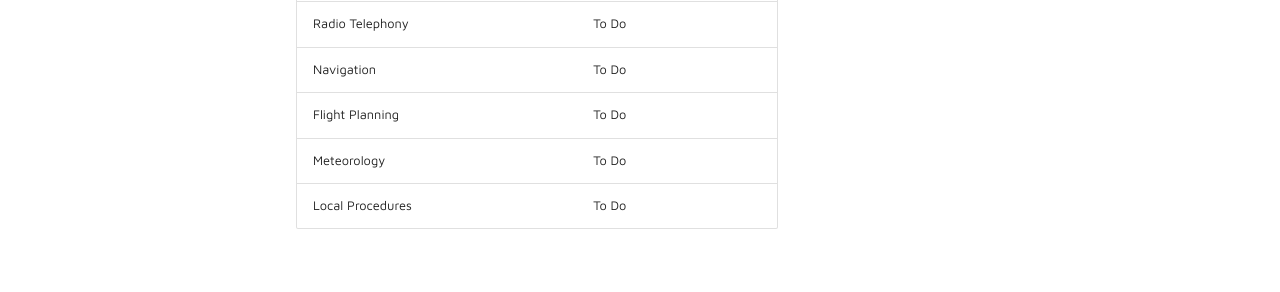
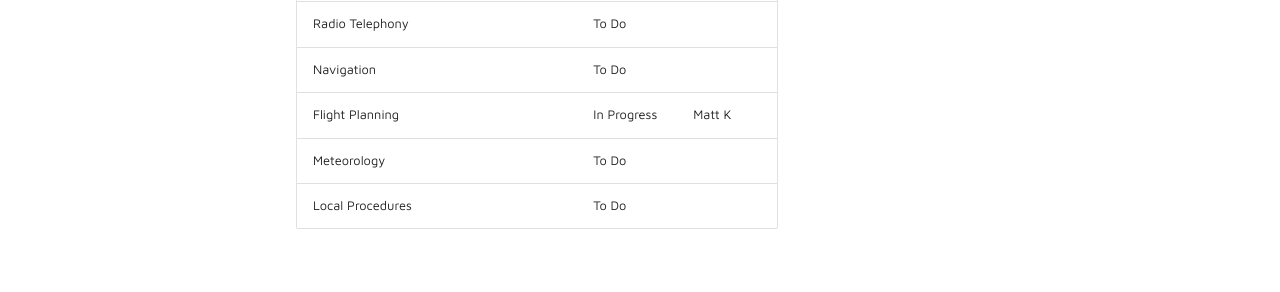
Before and after one commit to vatpac-technology/pilot-resources, an MkDocs documentation site: the page built from docs/assist-us/pageprogress.md, in a window 1280 px wide. Shown: the part 431-723 px from the top of the page. Built offline with MkDocs 1.6.1 and Material for MkDocs 9.7.7, drawn with Linux system fonts in a browser that asks for light colours; comment, search, counter and statistics services are not loaded.

Commit message:
Update progress

```diff
--- a/docs/assist-us/pageprogress.md
+++ b/docs/assist-us/pageprogress.md
@@ -11,7 +11,7 @@ Use this page to track each page/section as you work on it. This will avoid mult
 | Airspace | | To Do | |
 | Radio Telephony | | To Do | |
 | Navigation | | To Do | |
-| Flight Planning | | To Do | |
+| Flight Planning | | In Progress | Matt K |
 | Meteorology | | To Do | |
 | Local Procedures | | To Do | |
 
```
